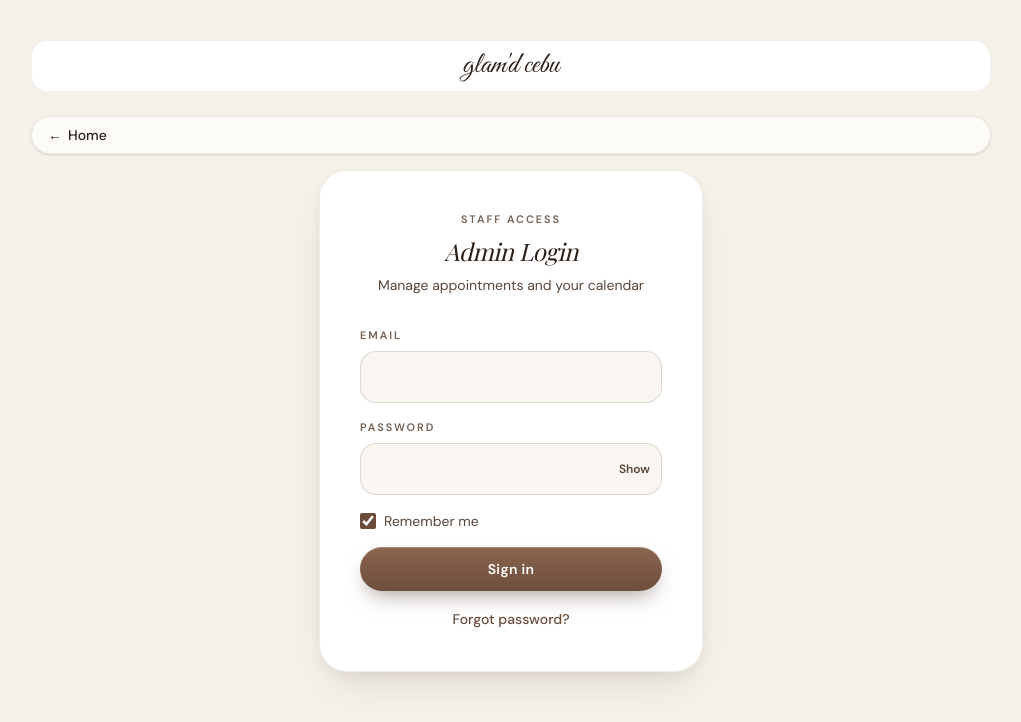
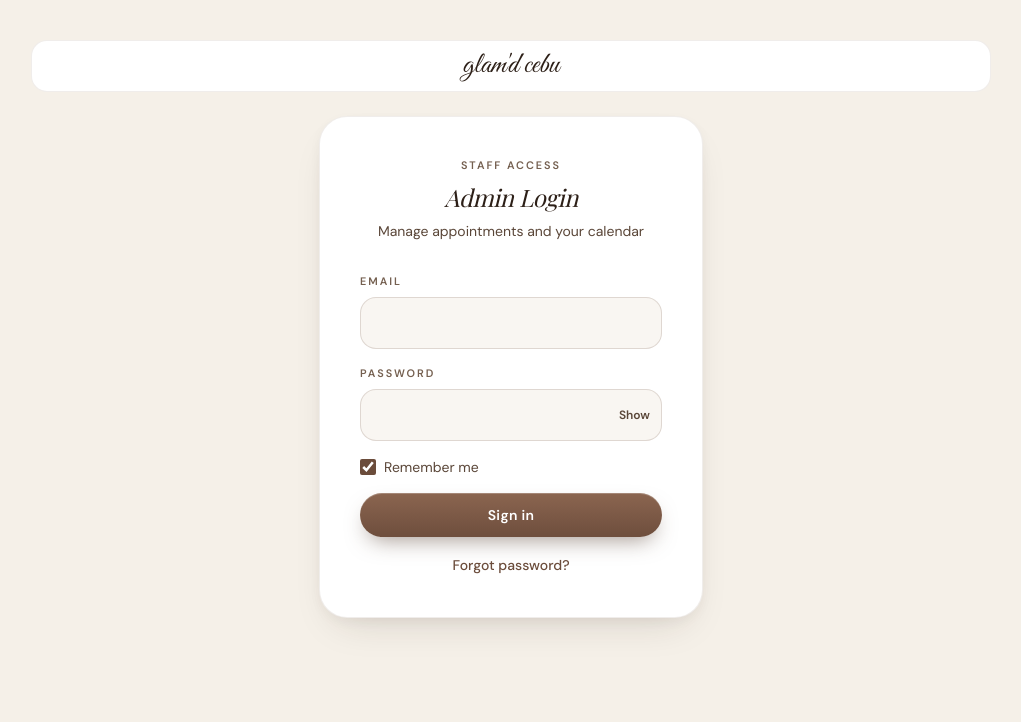
Before and after one commit to mar81011/glamdcebu, a Next.js app: page /admin/login in a window 1280 px wide. Shown: the top 722 px of the page, without its empty margins (129-1150 px from the left). Built offline with nearby package versions, Linux system fonts and the light colour scheme; a web font is replaced by a local one.

Commit message:
Remove Home link from admin login page.

```diff
--- a/components/admin/AdminLoginForm.tsx
+++ b/components/admin/AdminLoginForm.tsx
@@ -10,7 +10,6 @@ import {
 } from "@/lib/admin-auth-storage";
 import { Button } from "@/components/ui/Button";
 import { ContentCard } from "@/components/ui/ContentCard";
-import { BackLink } from "@/components/ui/BackLink";
 import { ClientPageShell } from "@/components/ui/ClientPageShell";
 
 export function AdminLoginForm() {
@@ -53,7 +52,6 @@ export function AdminLoginForm() {
 
   return (
     <ClientPageShell>
-      <BackLink href="/" label="Home" />
       <ContentCard padding="lg" className="mx-auto w-full max-w-sm">
         <p className="label-kicker mb-2 text-center">Staff access</p>
         <h1 className="text-center font-serif text-2xl italic text-brand-ink">
```
